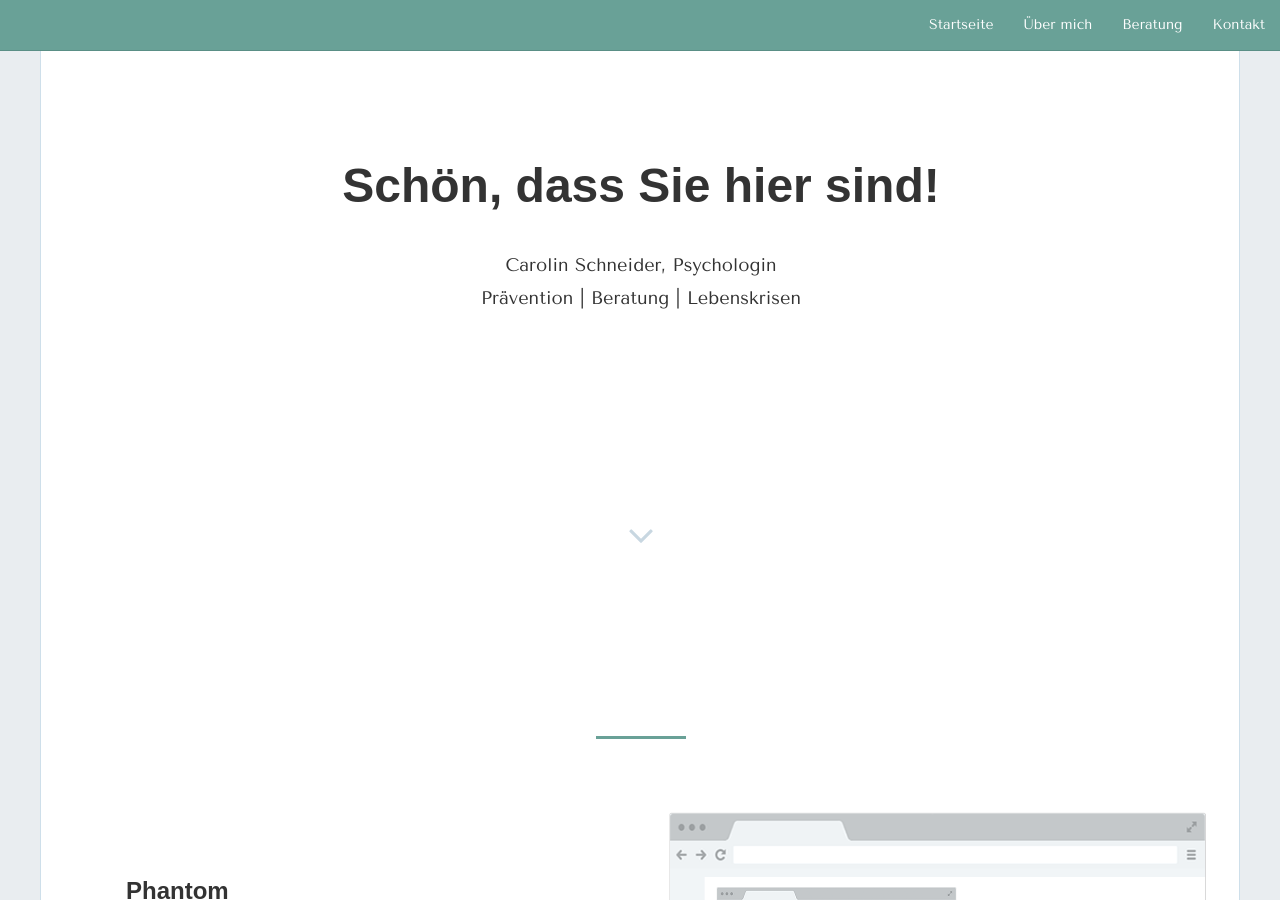
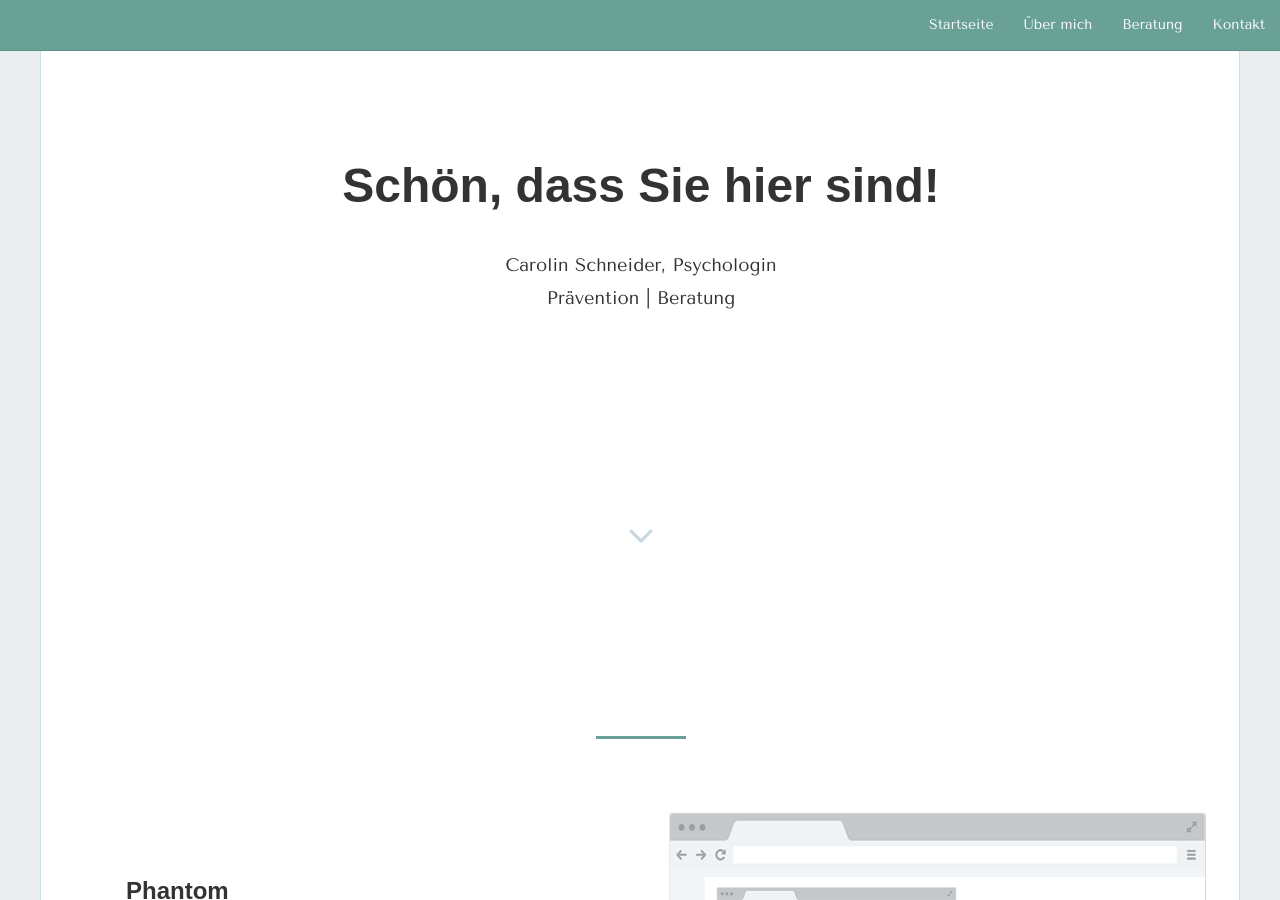
Before and after one commit to carolinschneider/carolinschneider.github.io, a Jekyll site: the page built from index.html, in a window 1280 px wide and 900 px high. Built offline with Jekyll 4.4.1, drawn with Linux system fonts in a browser that asks for light colours; nearby versions of some CDN libraries; the list of posts is cut into pages by our own code.

Commit message:
Update _config.yml

```diff
--- a/_config.yml
+++ b/_config.yml
@@ -16,7 +16,7 @@
 title: "Schön, dass Sie hier sind!"
 email: 'carolinschneider@posteo.de'
 description: "Carolin Schneider, Psychologin <br>
-Prävention | Beratung | Lebenskrisen"
+Prävention | Beratung"
 
 baseurl: "" # the subpath of your site, e.g. /blog
 url: "https://carolinschneider.github.io" # the base hostname & protocol for your site, e.g. https://example.com
```
